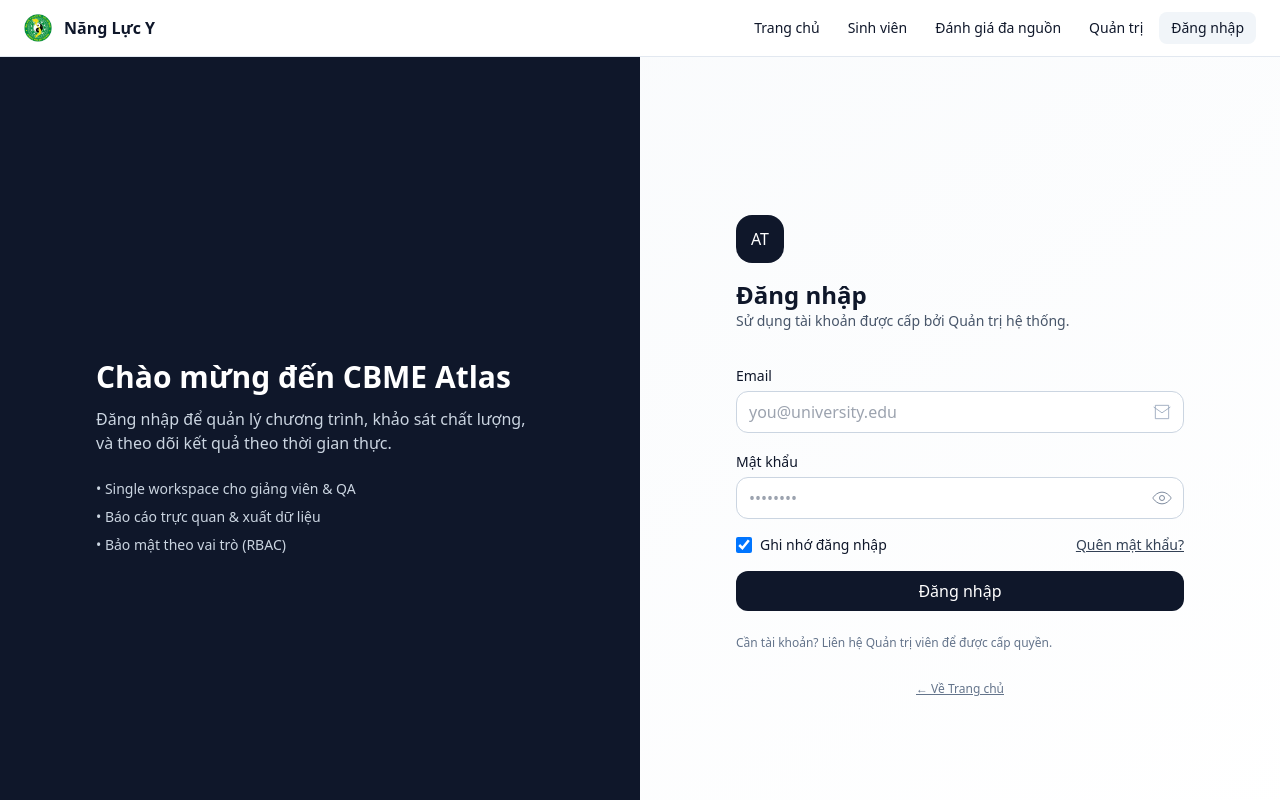
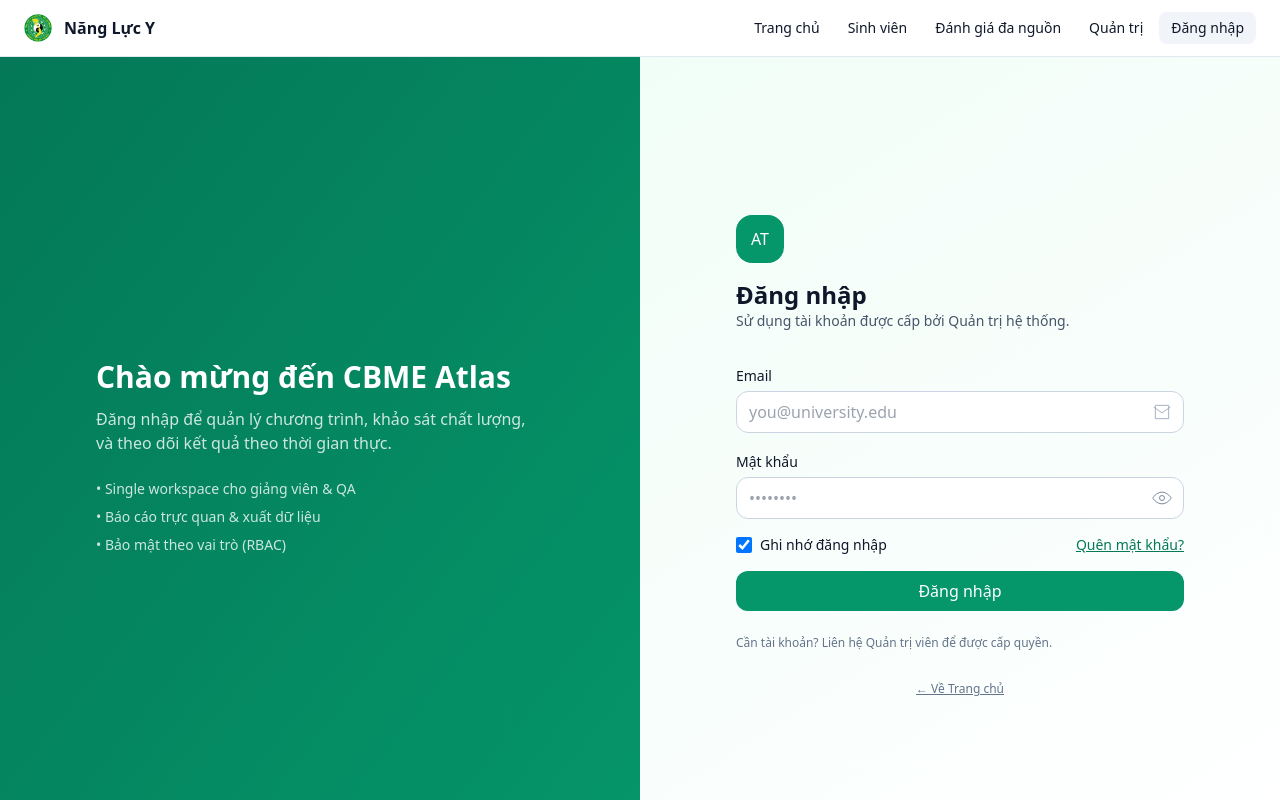
Before and after one commit to vophong90/CBME_Atlas, a Next.js app: page /login in a window 1280 px wide. Shown: the top 800 px of the page. Built offline with nearby package versions, Linux system fonts and the light colour scheme; no server answers.

Commit message:
Update page.tsx

```diff
--- a/app/(auth)/login/page.tsx
+++ b/app/(auth)/login/page.tsx
@@ -22,7 +22,6 @@ export default function LoginPage() {
   const [notice, setNotice] = useState<string | null>(null);
   const [err, setErr] = useState<string | null>(null);
 
-  // Nếu đã đăng nhập thì chuyển vào app
   useEffect(() => {
     supabase.auth.getSession().then(({ data }) => {
       if (data.session) router.replace('/');
@@ -36,11 +35,6 @@ export default function LoginPage() {
     try {
       const { error } = await supabase.auth.signInWithPassword({ email, password: pw });
       if (error) throw error;
-      if (!remember) {
-        // ép session chỉ trong memory: xoá khỏi storage sau login (tuỳ chiến lược)
-        // Ở client Supabase v2 không có toggle persistent chính thức;
-        // bạn có thể tuỳ biến: sign-in xong -> store token in-memory app state (phức tạp).
-      }
       router.replace('/');
     } catch (e: any) {
       setErr(e?.message ?? 'Đăng nhập thất bại');
@@ -52,10 +46,7 @@ export default function LoginPage() {
   async function onForgot() {
     setErr(null);
     setNotice(null);
-    if (!email) {
-      setErr('Nhập email để nhận liên kết đặt lại mật khẩu.');
-      return;
-    }
+    if (!email) { setErr('Nhập email để nhận liên kết đặt lại mật khẩu.'); return; }
     try {
       setLoading(true);
       const origin = typeof window !== 'undefined' ? window.location.origin : '';
@@ -71,15 +62,15 @@ export default function LoginPage() {
   }
 
   return (
-    <div className="min-h-screen grid md:grid-cols-2 bg-gradient-to-br from-slate-50 to-white">
+    <div className="min-h-screen grid md:grid-cols-2 bg-gradient-to-br from-brand-50 to-white">
       {/* Left visual */}
-      <div className="hidden md:flex items-center justify-center p-10 bg-slate-900 text-white">
+      <div className="hidden md:flex items-center justify-center p-10 bg-gradient-to-br from-brand-700 to-brand-600 text-white">
         <div className="max-w-md">
           <div className="text-3xl font-semibold">Chào mừng đến CBME Atlas</div>
-          <p className="mt-3 text-slate-300">
+          <p className="mt-3 text-white/80">
             Đăng nhập để quản lý chương trình, khảo sát chất lượng, và theo dõi kết quả theo thời gian thực.
           </p>
-          <ul className="mt-6 space-y-2 text-sm text-slate-300">
+          <ul className="mt-6 space-y-2 text-sm text-white/80">
             <li>• Single workspace cho giảng viên & QA</li>
             <li>• Báo cáo trực quan & xuất dữ liệu</li>
             <li>• Bảo mật theo vai trò (RBAC)</li>
@@ -91,7 +82,7 @@ export default function LoginPage() {
       <div className="flex items-center justify-center p-6">
         <div className="w-full max-w-md">
           <div className="mb-8">
-            <div className="h-12 w-12 grid place-items-center rounded-2xl bg-slate-900 text-white">AT</div>
+            <div className="h-12 w-12 grid place-items-center rounded-2xl bg-brand-600 text-white">AT</div>
             <h1 className="mt-4 text-2xl font-semibold">Đăng nhập</h1>
             <p className="text-sm text-slate-600">Sử dụng tài khoản được cấp bởi Quản trị hệ thống.</p>
           </div>
@@ -105,7 +96,7 @@ export default function LoginPage() {
                   value={email}
                   onChange={(e) => setEmail(e.target.value)}
                   required
-                  className="w-full rounded-xl border border-slate-300 bg-white px-3 py-2 pr-10 outline-none focus:ring"
+                  className="w-full rounded-xl border border-slate-300 bg-white px-3 py-2 pr-10 outline-none focus:border-brand-300 focus:ring-2 focus:ring-brand-300"
                   placeholder="you@university.edu"
                 />
                 <Mail className="absolute right-3 top-1/2 -translate-y-1/2 h-5 w-5 text-slate-400" />
@@ -120,13 +111,13 @@ export default function LoginPage() {
                   value={pw}
                   onChange={(e) => setPw(e.target.value)}
                   required
-                  className="w-full rounded-xl border border-slate-300 bg-white px-3 py-2 pr-10 outline-none focus:ring"
+                  className="w-full rounded-xl border border-slate-300 bg-white px-3 py-2 pr-10 outline-none focus:border-brand-300 focus:ring-2 focus:ring-brand-300"
                   placeholder="••••••••"
                 />
                 <button
                   type="button"
                   onClick={() => setShowPw((v) => !v)}
-                  className="absolute right-2 top-1/2 -translate-y-1/2 rounded-lg p-1 text-slate-500 hover:bg-slate-100"
+                  className="absolute right-2 top-1/2 -translate-y-1/2 rounded-lg p-1 text-slate-500 hover:bg-brand-50"
                   aria-label={showPw ? 'Ẩn mật khẩu' : 'Hiện mật khẩu'}
                 >
                   {showPw ? <EyeOff className="h-5 w-5" /> : <Eye className="h-5 w-5" />}
@@ -139,18 +130,22 @@ export default function LoginPage() {
                 <input type="checkbox" className="h-4 w-4" checked={remember} onChange={(e)=>setRemember(e.target.checked)} />
                 Ghi nhớ đăng nhập
               </label>
-              <button type="button" onClick={onForgot} className="text-sm text-slate-700 underline hover:opacity-80">
+              <button type="button" onClick={onForgot} className="text-sm text-brand-700 hover:text-brand-800 underline">
                 Quên mật khẩu?
               </button>
             </div>
 
-            {err && <div className="rounded-xl border border-red-200 bg-red-50 px-3 py-2 text-sm text-red-700">{err}</div>}
-            {notice && <div className="rounded-xl border border-emerald-200 bg-emerald-50 px-3 py-2 text-sm text-emerald-700">{notice}</div>}
+            {err && (
+              <div className="rounded-xl border border-red-200 bg-red-50 px-3 py-2 text-sm text-red-700">{err}</div>
+            )}
+            {notice && (
+              <div className="rounded-xl border border-brand-200 bg-brand-50 px-3 py-2 text-sm text-brand-700">{notice}</div>
+            )}
 
             <button
               type="submit"
               disabled={loading}
-              className="w-full rounded-xl bg-slate-900 px-3 py-2 text-white hover:opacity-95 active:scale-[0.99] disabled:opacity-50"
+              className="w-full rounded-xl bg-brand-600 px-3 py-2 text-white hover:bg-brand-700 active:scale-[0.99] disabled:opacity-50"
             >
               {loading ? 'Đang xử lý...' : 'Đăng nhập'}
             </button>
```
